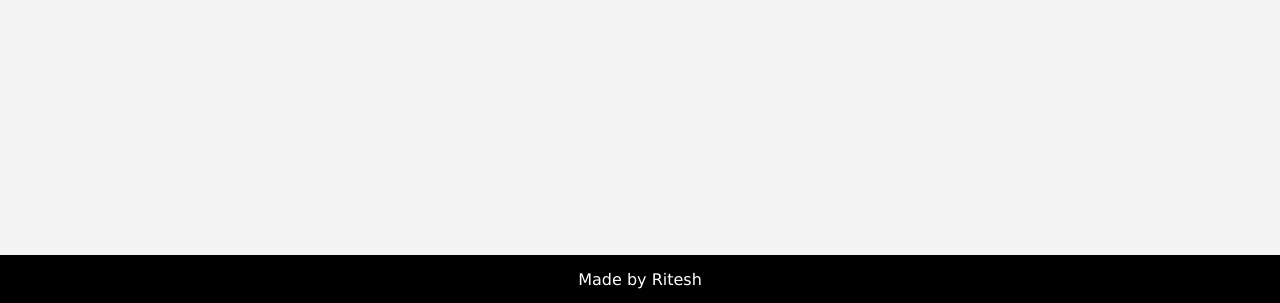
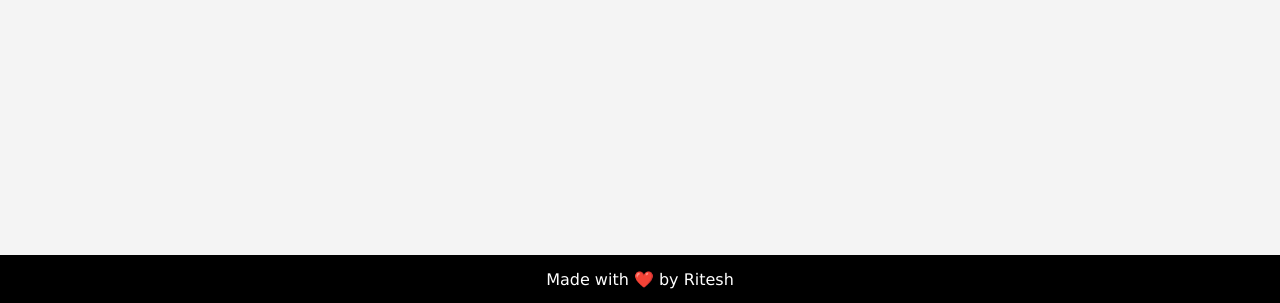
Before and after one commit to RiteshRegmi1/HectorNepal, a plain HTML site: page index.html in a window 1280 px wide. Shown: the part 497-800 px from the top of the page. Drawn offline with Linux system fonts and the light colour scheme.

Commit message:
Update index.html

```diff
--- a/index.html
+++ b/index.html
@@ -18,13 +18,13 @@
         </div>
         <div class="buttomdiv">
             <div class="lengthdiv">
-                <h2 id="lengthtext">बिघा / कट्ठा / धुर)</h2>
+                <h2 id="lengthtext">बिघा  / कट्ठा / धुर)</h2>
                 <p id="lengthconvert">0 वर्ग मिटर = 0 बिघा 0 कट्ठा 0 धुर</p>
             </div>
 
         </div>
     </div>
-    <div class="footerDiv">Made by Ritesh</div>
+    <div class="footerDiv">Made with ❤️ by Ritesh</div>
 
     <script src="./index.js"></script>
 </body>
```
